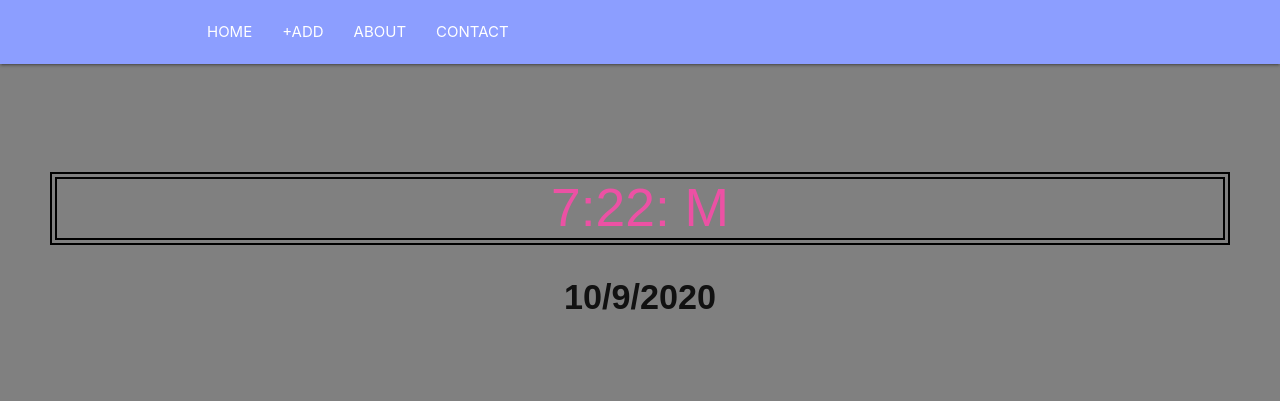
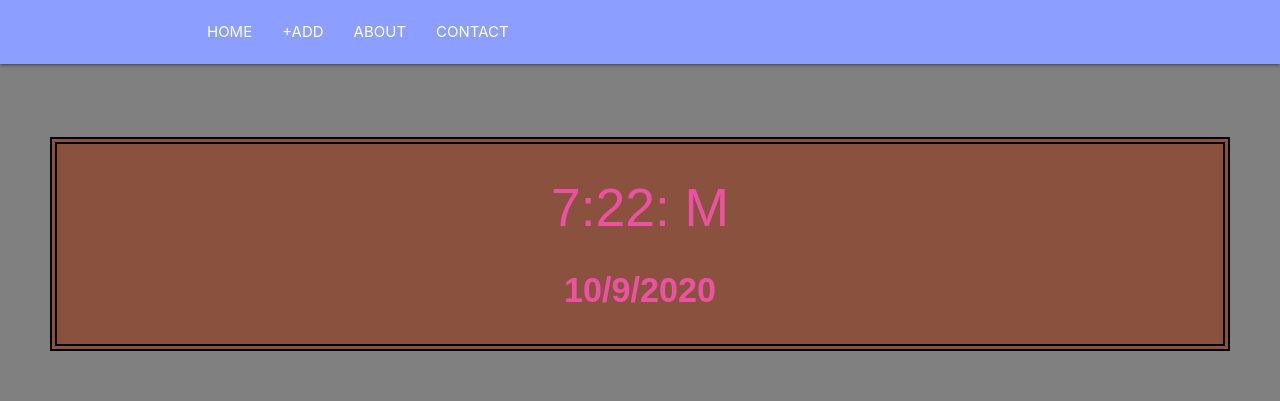
Before and after one commit to csipsz/time-management, a React (Create React App) app in the folder time-client/: page / in a window 1280 px wide. Shown: the top 401 px of the page. Built offline with nearby package versions, Linux system fonts and the light colour scheme; no server answers.

Commit message:
styling, thinking about how to fix json rejection at the deleteaction

```diff
--- a/time-client/public/index.html
+++ b/time-client/public/index.html
@@ -26,7 +26,7 @@
     -->
     <link rel="stylesheet" href="https://cdnjs.cloudflare.com/ajax/libs/materialize/1.0.0/css/materialize.min.css">
 
-    <title>My App</title>
+    <title>Time Management</title>
   </head>
   <body>
     <noscript>You need to enable JavaScript to run this app.</noscript>
--- a/time-client/src/containers/Clock.js
+++ b/time-client/src/containers/Clock.js
@@ -20,8 +20,8 @@ componentWillUnmount() {
 render() {
     const { time } = this.state;
     return (
-    <div>
-    <h2 className="digital-clock">{`${time.toLocaleTimeString().slice(0,5)}  ${time.toLocaleTimeString().slice(9)}`}</h2>
+    <div className="digital-clock">
+    <h2>{`${time.toLocaleTimeString().slice(0,5)}  ${time.toLocaleTimeString().slice(9)}`}</h2>
     <p>{time.toLocaleDateString()}</p>
     </div>
     )
--- a/time-client/src/index.css
+++ b/time-client/src/index.css
@@ -65,4 +65,6 @@
   .digital-clock{
       color: rgb(236, 81, 164);
       border: double black 7px;
+      background-color: rgb(138, 82, 62);
+      /*background-color: coral;*/
   }
```
